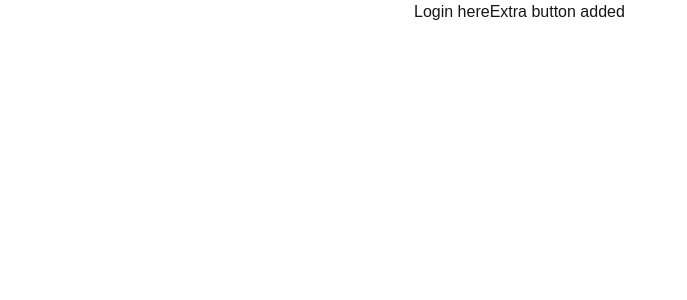
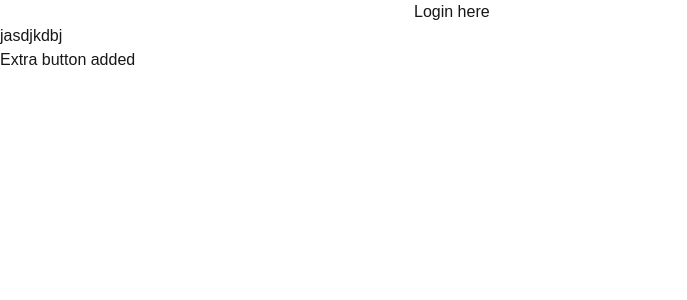
Before and after one commit to oliullah05/github-branch-practise, a Next.js app: page /login in a window 1280 px wide. Shown: the top 300 px of the page, without its empty margins (0-687 px from the left). Built offline with nearby package versions, Linux system fonts and the light colour scheme.

Commit message:
again added button

```diff
--- a/src/app/login/page.tsx
+++ b/src/app/login/page.tsx
@@ -6,6 +6,7 @@ const page = () => {
                <input type="text" value="" />
                <input type="text" value="" />
                <button type="submit">Login here</button>
+               <h4>jasdjkdbj</h4>
                <button type="button">Extra button added</button>
             </form>
         </div>
```
